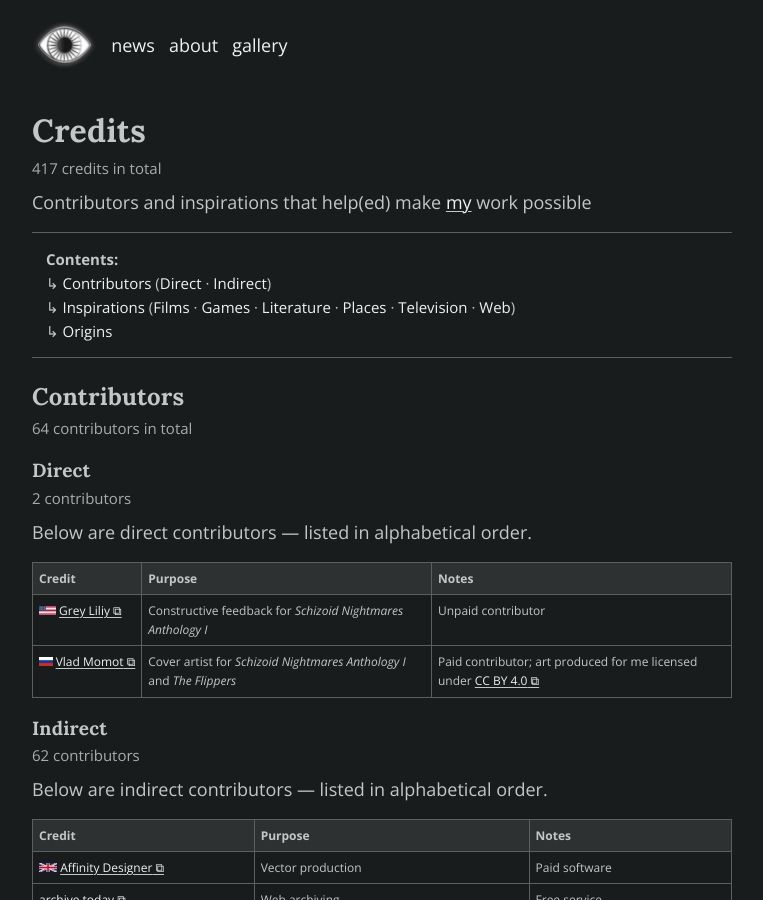
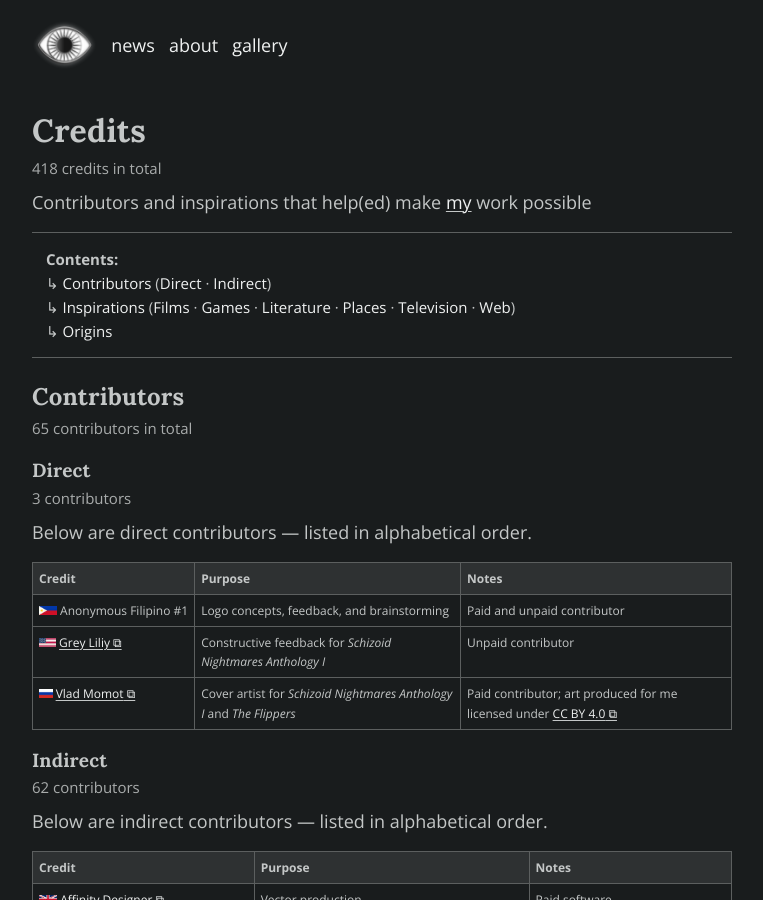
Before and after one commit to schizoidnightmares/schizoidnightmares.com, a Jekyll site: the page built from credits.md, in a window 1280 px wide and 900 px high. Shown: the whole window, without its empty margins (258-1021 px from the left). Built offline with Jekyll 4.4.1, drawn with Linux system fonts in a browser that asks for light colours; some of the changed text lies outside the part shown.

Commit message:
adding anonymous direct contributor

```diff
--- a/_data/contributors.yaml
+++ b/_data/contributors.yaml
@@ -3,6 +3,12 @@
   url: https://affinity.serif.com/en-gb/designer/
   usage: Vector production
   notes: Paid software
+
+- title: 'Anonymous Filipino #1'
+  flag: ph
+  usage: Logo concepts, feedback, and brainstorming
+  notes: Paid and unpaid contributor
+  direct: true
 
 - title: archive.today
   url: https://archive.ph/
@@ -204,7 +210,7 @@
 - title: Lora by Cyreal
   flag: ge
   url: http://cyreal.org/fonts/lora/
-  usage: Font; used in branding; used on schizoidnightmares.com and absurdrealms.com
+  usage: Font; used on schizoidnightmares.com and absurdrealms.com
   notes: Licensed under the <a href="http://cyreal.org/license/" target="_blank">OFL</a>
 
 - title: MasterClass
--- a/credits.md
+++ b/credits.md
@@ -1,11 +1,11 @@
 ---
 title: Credits
 description: Acknowledging sources that help(ed) make my work possible
-last_modified_at: October 15, 2024
+last_modified_at: October 16, 2024
 ---
 
 # Credits
-417 credits in total
+418 credits in total
 {: .cap}
 
 Contributors and inspirations that help(ed) make [my](/about/) work possible
@@ -24,11 +24,11 @@ Contributors and inspirations that help(ed) make [my](/about/) work possible
 {: .toc}
 
 ## Contributors
-64 contributors in total
+65 contributors in total
 {: .cap}
 
 ### Direct
-2 contributors
+3 contributors
 {: .cap}
 
 Below are direct contributors — listed in alphabetical order.
@@ -91,9 +91,9 @@ Below are my sources of inspiration — listed by type in alphabetical order.
 
 The national origins of all credits
 
-{% include origin.html flag="us" perc="55.9" %}
+{% include origin.html flag="us" perc="55.7" %}
 {% include origin.html flag="gb" perc="11.5" %}
-{% include origin.html flag="ca" perc="4.6" %}
+{% include origin.html flag="ca" perc="4.5" %}
 {% include origin.html flag="de" perc="2.9" %}
 {% include origin.html flag="fr" perc="1.9" %}
 {% include origin.html flag="ru" perc="1.9" %}
@@ -106,6 +106,7 @@ The national origins of all credits
 {% include origin.html flag="cz" perc="0.7" %}
 {% include origin.html flag="il" perc="0.7" %}
 {% include origin.html flag="it" perc="0.7" %}
+{% include origin.html flag="ph" perc="0.7" %}
 {% include origin.html flag="kr" perc="0.7" %}
 {% include origin.html flag="se" perc="0.7" %}
 {% include origin.html flag="ge" perc="0.5" %}
@@ -113,7 +114,6 @@ The national origins of all credits
 {% include origin.html flag="mx" perc="0.5" %}
 {% include origin.html flag="np" perc="0.5" %}
 {% include origin.html flag="no" perc="0.5" %}
-{% include origin.html flag="ph" perc="0.5" %}
 {% include origin.html flag="pl" perc="0.5" %}
 {% include origin.html flag="rw" perc="0.5" %}
 {% include origin.html flag="bt" perc="0.2" %}
```
